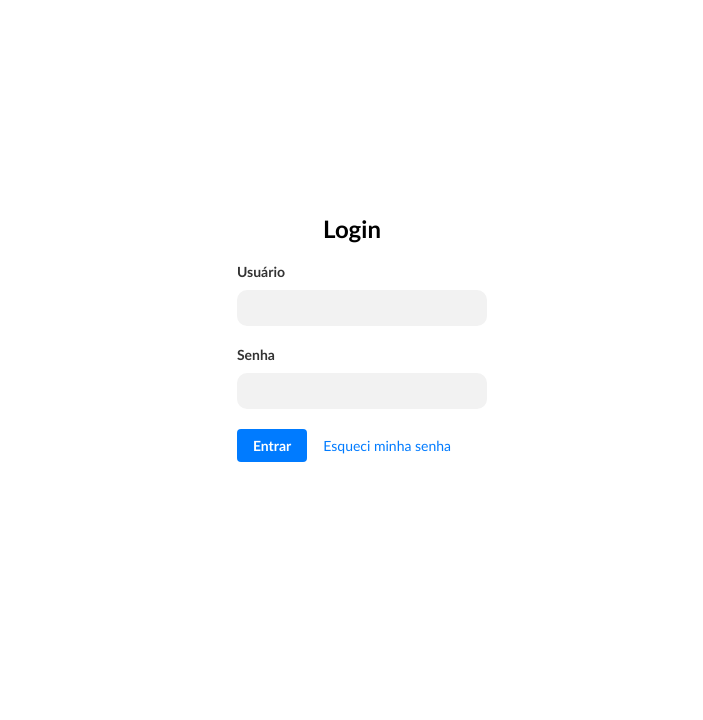
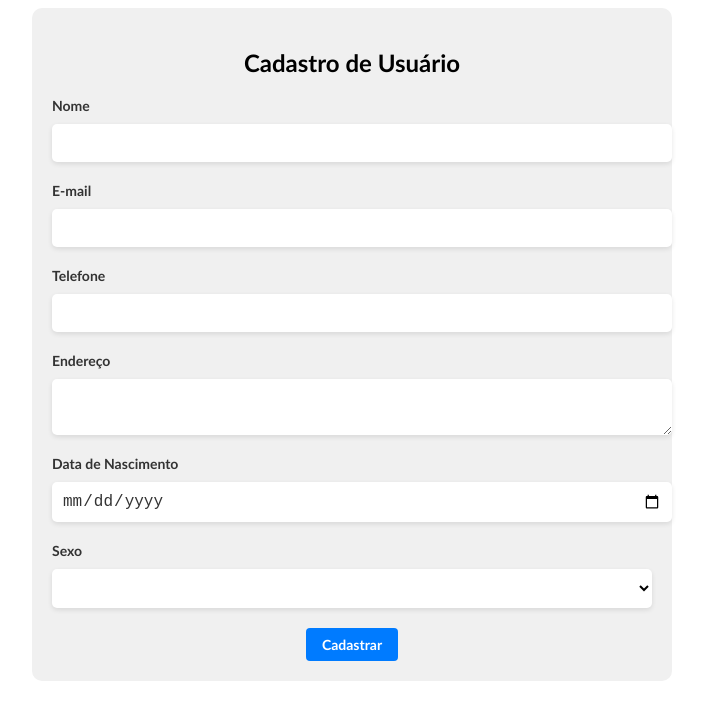
Before and after one commit to yuri3476/controle_financeiro, a React (Create React App) app: page /cadastro in a window 1280 px wide. Shown: the top 720 px of the page, without its empty margins (288-991 px from the left). Built offline with nearby package versions, Linux system fonts and the light colour scheme.

Commit message:
Telas de login e cadastro finalizadas (Sujeitos a alterações)

```diff
--- /dev/null
+++ b/src/App.js
@@ -0,0 +1,16 @@
+import Login from './login/Login';
+import CadastroUsuario from './cadastro/CadastroUsuario';
+import { BrowserRouter, Route, Routes } from 'react-router-dom';
+
+function App() {
+  return (
+    <BrowserRouter>
+      <Routes>
+        <Route path="/" element={<Login/>} />
+        <Route path="/cadastro" element={<CadastroUsuario/>} />
+      </Routes>
+    </BrowserRouter>
+  );
+}
+
+export default App;
--- a/src/cadastro/CadastroUsuario.css
+++ b/src/cadastro/CadastroUsuario.css
@@ -8,6 +8,7 @@
 
   .cadastro-usuario h2 {
     text-align: center;
+    font-family: "Gill Sans", sans-serif;
   }
 
   .form-group {
@@ -20,9 +21,10 @@
     margin-bottom: 5px;
   }
 
-  input[type="text"],
   input[type="email"],
   input[type="tel"],
+  input[type="date"],
+  input[type="name"],
   textarea,
   select {
     width: 100%;
--- a/src/cadastro/CadastroUsuario.js
+++ b/src/cadastro/CadastroUsuario.js
@@ -1,95 +1,95 @@
-// import React, { useState } from 'react';
-// import './CadastroUsuario.css';
+import React, { useState } from 'react';
+import './CadastroUsuario.css';
 
-// function CadastroUsuario() {
-//   const [nome, setNome] = useState('');
-//   const [email, setEmail] = useState('');
-//   const [telefone, setTelefone] = useState('');
-//   const [endereco, setEndereco] = useState('');
-//   const [dataNascimento, setDataNascimento] = useState('');
-//   const [sexo, setSexo] = useState('');
+function CadastroUsuario() {
+  const [nome, setNome] = useState('');
+  const [email, setEmail] = useState('');
+  const [telefone, setTelefone] = useState('');
+  const [endereco, setEndereco] = useState('');
+  const [dataNascimento, setDataNascimento] = useState('');
+  const [sexo, setSexo] = useState('');
 
-//   const handleSubmit = (event) => {
-//     event.preventDefault();
-//     console.log(`Nome: ${nome}`);
-//     console.log(`E-mail: ${email}`);
-//     console.log(`Telefone: ${telefone}`);
-//     console.log(`Endereço: ${endereco}`);
-//     console.log(`Data de Nascimento: ${dataNascimento}`);
-//     console.log(`Sexo: ${sexo}`);
-//   };
+  const handleSubmit = (event) => {
+    event.preventDefault();
+    console.log(`Nome: ${nome}`);
+    console.log(`E-mail: ${email}`);
+    console.log(`Telefone: ${telefone}`);
+    console.log(`Endereço: ${endereco}`);
+    console.log(`Data de Nascimento: ${dataNascimento}`);
+    console.log(`Sexo: ${sexo}`);
+  };
 
-//   return (
-//     <div className="cadastro-usuario">
-//       <h2>Cadastro de Usuário</h2>
-//       <form onSubmit={handleSubmit}>
-//         <div className="form-group">
-//           <label htmlFor="nome">Nome</label>
-//           <input
-//             type="text"
-//             id="nome"
-//             value={nome}
-//             onChange={(e) => setNome(e.target.value)}
-//             required
-//           />
-//         </div>
-//         <div className="form-group">
-//           <label htmlFor="email">E-mail</label>
-//           <input
-//             type="email"
-//             id="email"
-//             value={email}
-//             onChange={(e) => setEmail(e.target.value)}
-//             required
-//           />
-//         </div>
-//         <div className="form-group">
-//           <label htmlFor="telefone">Telefone</label>
-//           <input
-//             type="tel"
-//             id="telefone"
-//             value={telefone}
-//             onChange={(e) => setTelefone(e.target.value)}
-//             required
-//           />
-//         </div>
-//         <div className="form-group">
-//           <label htmlFor="endereco">Endereço</label>
-//           <textarea
-//             id="endereco"
-//             value={endereco}
-//             onChange={(e) => setEndereco(e.target.value)}
-//             required
-//           />
-//         </div>
-//         <div className="form-group">
-//           <label htmlFor="dataNascimento">Data de Nascimento</label>
-//           <input
-//             type="date"
-//             id="dataNascimento"
-//             value={dataNascimento}
-//             onChange={(e) => setDataNascimento(e.target.value)}
-//             required
-//           />
-//         </div>
-//         <div className="form-group">
-//           <label htmlFor="sexo">Sexo</label>
-//           <select
-//             id="sexo"
-//             value={sexo}
-//             onChange={(e) => setSexo(e.target.value)}
-//             required
-//           >
-//             <option value=""></option>
-//             <option value="F">Feminino</option>
-//             <option value="M">Masculino</option>
-//             <option value="O">Outro</option>
-//           </select>
-//         </div>
-//         <button type="submit">Cadastrar</button>
-//       </form>
-//     </div>
-//   );
-// }
+  return (
+    <div className="cadastro-usuario">
+      <h2>Cadastro de Usuário</h2>
+      <form onSubmit={handleSubmit}>
+        <div className="form-group">
+          <label htmlFor="nome">Nome</label>
+          <input
+            type="name"
+            id="nome"
+            value={nome}
+            onChange={(e) => setNome(e.target.value)}
+            required
+          />
+        </div>
+        <div className="form-group">
+          <label htmlFor="email">E-mail</label>
+          <input
+            type="email"
+            id="email"
+            value={email}
+            onChange={(e) => setEmail(e.target.value)}
+            required
+          />
+        </div>
+        <div className="form-group">
+          <label htmlFor="telefone">Telefone</label>
+          <input
+            type="tel"
+            id="telefone"
+            value={telefone}
+            onChange={(e) => setTelefone(e.target.value)}
+            required
+          />
+        </div>
+        <div className="form-group">
+          <label htmlFor="endereco">Endereço</label>
+          <textarea
+            id="endereco"
+            value={endereco}
+            onChange={(e) => setEndereco(e.target.value)}
+            required
+          />
+        </div>
+        <div className="form-group">
+          <label htmlFor="dataNascimento">Data de Nascimento</label>
+          <input
+            type="date"
+            id="dataNascimento"
+            value={dataNascimento}
+            onChange={(e) => setDataNascimento(e.target.value)}
+            required
+          />
+        </div>
+        <div className="form-group">
+          <label htmlFor="sexo">Sexo</label>
+          <select
+            id="sexo"
+            value={sexo}
+            onChange={(e) => setSexo(e.target.value)}
+            required
+          >
+            <option value=""></option>
+            <option value="F">Feminino</option>
+            <option value="M">Masculino</option>
+            <option value="O">Outro</option>
+          </select>
+        </div>
+        <button type="submit">Cadastrar</button>
+      </form>
+    </div>
+  );
+}
 
-// export default CadastroUsuario;
+export default CadastroUsuario;
--- a/src/index.js
+++ b/src/index.js
@@ -1,18 +1,10 @@
 import React from 'react';
-import ReactDOM from 'react-dom/client';
-import './login/Login.css';
-import Login from './login/Login';
+import ReactDOM from 'react-dom';
+import App from './App';
 
-import reportWebVitals from './reportWebVitals';
-
-const root = ReactDOM.createRoot(document.getElementById('root'));
-root.render(
+ReactDOM.render(
   <React.StrictMode>
-    <Login />
-  </React.StrictMode>
+    <App />
+  </React.StrictMode>,
+  document.getElementById('root')
 );
-
-// If you want to start measuring performance in your app, pass a function
-// to log results (for example: reportWebVitals(console.log))
-// or send to an analytics endpoint. Learn more: https://bit.ly/CRA-vitals
-reportWebVitals();
--- a/src/login/Login.css
+++ b/src/login/Login.css
@@ -74,3 +74,22 @@
   background-color: #f2f2f2;
   color: #333;
   }
+
+  .register-link {
+    position: absolute;
+    top: 10px;
+    right: 10px;
+    background-color: #007bff;
+    color: white;
+    border: none;
+    padding: 10px 20px;
+    font-size: 16px;
+    font-family: "Gill Sans", sans-serif;
+    border-radius: 5px;
+    text-decoration: none;
+    margin: 10px;
+  }
+
+  .register-link:hover {
+    background-color: #0069d9;
+  }
--- a/src/login/Login.js
+++ b/src/login/Login.js
@@ -1,5 +1,5 @@
 import React, { useState, useEffect } from 'react';
-// import { Link } from 'react-router-dom';
+import { Link } from 'react-router-dom';
 import './Login.css';
 
 function Login() {
@@ -7,7 +7,6 @@ function Login() {
   const [password, setPassword] = useState('');
   const [pageTitle] = useState("Controle Financeiro");
   const [forgotPassword, setForgotPassword] = useState(false);
-  // const [rememberMe, setRememberMe] = useState(false);
 
   useEffect(() => {
     document.title = pageTitle;
@@ -21,9 +20,6 @@ function Login() {
     setPassword(event.target.value);
   };
 
-  // const handleRememberMeChange = (event) => {
-  //   setRememberMe(event.target.checked);
-  // };
 
   const handleSubmit = (event) => {
     event.preventDefault();
@@ -43,6 +39,7 @@ function Login() {
     console.log(`Redefinir senha para o e-mail: ${email}`);
     setForgotPassword(false);
   };
+
 
   if (forgotPassword) {
     return (
@@ -88,21 +85,9 @@ function Login() {
             onChange={handlePasswordChange}
           />
         </div>
-        {/* <div className="form-group">
-          <div className="checkbox-wrapper">
-          <input
-            type="checkbox"
-            id="remember-me"
-            checked={rememberMe}
-            onChange={handleRememberMeChange}
-          />
-          <label className="checkbox-label" htmlFor="remember-me">
-            Permanecer logado
-          </label>
-          </div>
-        </div> */}
         <button type="submit">Entrar</button>
         <button className="forgot-password-button" onClick={handleForgotPassword}>Esqueci minha senha</button>
+        <Link to="/cadastro" className="register-link">Cadastre-se</Link>
       </form>
     </div>
   );
```
